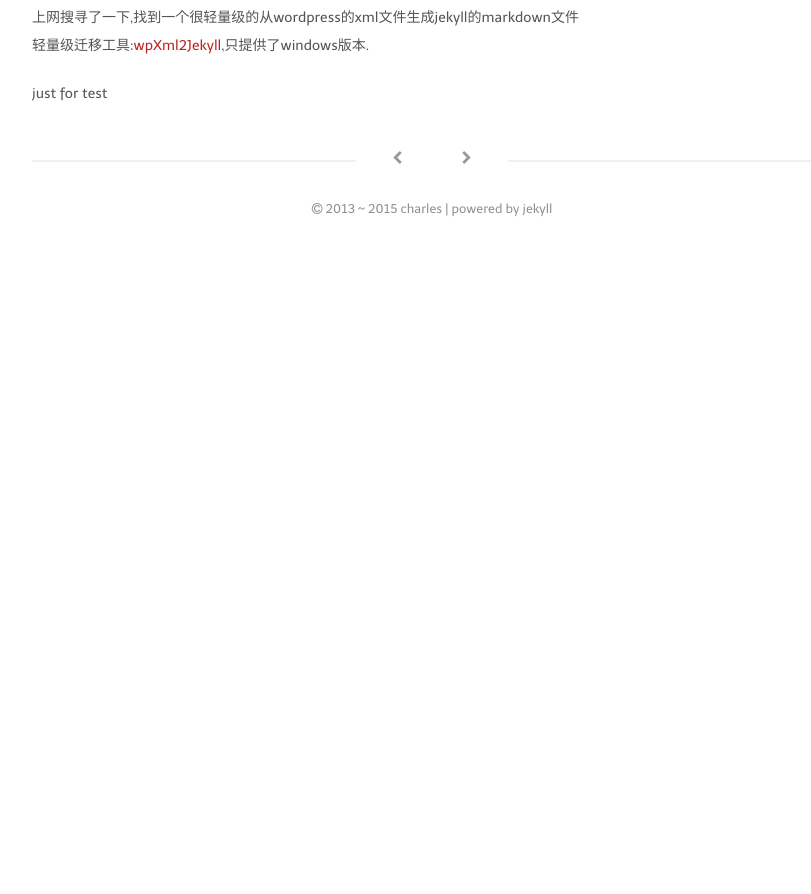
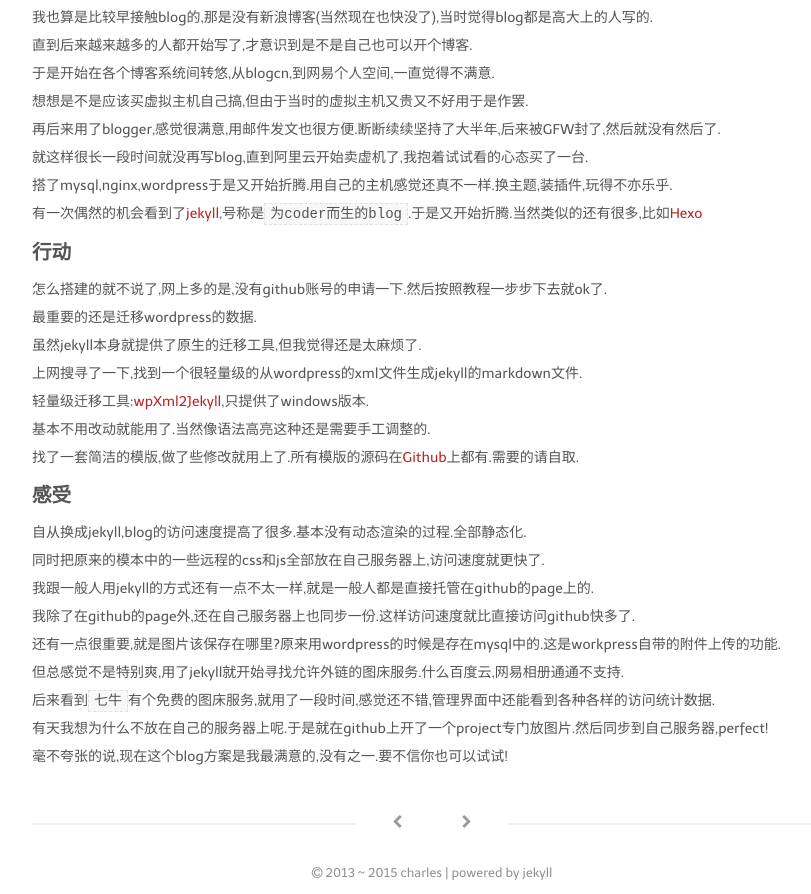
Before and after one commit to ichengchao/ichengchao.github.io, a Jekyll site: the page built from _posts/2015-02-05-wordpress-to-jekyll.markdown, in a window 1280 px wide. Shown: the part 570-1464 px from the top of the page, without its empty margins (208-1019 px from the left). Built offline with Jekyll 4.4.1, drawn with Linux system fonts in a browser that asks for light colours; Markdown is read by kramdown in place of the engine named in the settings; before the commit the page ends 900 px from its top, so only the background shows below that.

Commit message:
修改文章

```diff
--- a/_posts/2015-02-05-wordpress-to-jekyll.markdown
+++ b/_posts/2015-02-05-wordpress-to-jekyll.markdown
@@ -10,9 +10,32 @@ tags:
 
 ![jekyll](http://chengchao.name/resource-container/image/logo-jekyll.png)
 
+## 起因
+我也算是比较早接触blog的,那是没有新浪博客(当然现在也快没了),当时觉得blog都是高大上的人写的.
+直到后来越来越多的人都开始写了,才意识到是不是自己也可以开个博客.
+于是开始在各个博客系统间转悠,从blogcn,到网易个人空间,一直觉得不满意.
+想想是不是应该买虚拟主机自己搞,但由于当时的虚拟主机又贵又不好用于是作罢.
+再后来用了blogger,感觉很满意,用邮件发文也很方便.断断续续坚持了大半年,后来被GFW封了,然后就没有然后了.
+就这样很长一段时间就没再写blog,直到阿里云开始卖虚机了,我抱着试试看的心态买了一台.
+搭了mysql,nginx,wordpress于是又开始折腾.用自己的主机感觉还真不一样.换主题,装插件,玩得不亦乐乎.
+有一次偶然的机会看到了[jekyll](http://jekyllrb.com/),号称是`为coder而生的blog`.于是又开始折腾.当然类似的还有很多,比如[Hexo](https://hexo.io/)
+
+## 行动
+怎么搭建的就不说了,网上多的是,没有github账号的申请一下.然后按照教程一步步下去就ok了.
+最重要的还是迁移wordpress的数据.
 虽然jekyll本身就提供了原生的迁移工具,但我觉得还是太麻烦了.
-上网搜寻了一下,找到一个很轻量级的从wordpress的xml文件生成jekyll的markdown文件
+上网搜寻了一下,找到一个很轻量级的从wordpress的xml文件生成jekyll的markdown文件.
 轻量级迁移工具:[wpXml2Jekyll](https://github.com/theaob/wpXml2Jekyll),只提供了windows版本.
+基本不用改动就能用了.当然像语法高亮这种还是需要手工调整的.
+找了一套简洁的模版,做了些修改就用上了.所有模版的源码在[Github](https://github.com/ichengchao/ichengchao.github.io)上都有.需要的请自取.
 
-
-just for test
+## 感受
+自从换成jekyll,blog的访问速度提高了很多.基本没有动态渲染的过程.全部静态化.
+同时把原来的模本中的一些远程的css和js全部放在自己服务器上,访问速度就更快了.
+我跟一般人用jekyll的方式还有一点不太一样,就是一般人都是直接托管在github的page上的.
+我除了在github的page外,还在自己服务器上也同步一份.这样访问速度就比直接访问github快多了.
+还有一点很重要,就是图片该保存在哪里?原来用wordpress的时候是存在mysql中的.这是workpress自带的附件上传的功能.
+但总感觉不是特别爽,用了jekyll就开始寻找允许外链的图床服务.什么百度云,网易相册通通不支持.
+后来看到`七牛`有个免费的图床服务,就用了一段时间,感觉还不错,管理界面中还能看到各种各样的访问统计数据.
+有天我想为什么不放在自己的服务器上呢.于是就在github上开了一个project专门放图片.然后同步到自己服务器,perfect!
+毫不夸张的说,现在这个blog方案是我最满意的,没有之一.要不信你也可以试试!
```
